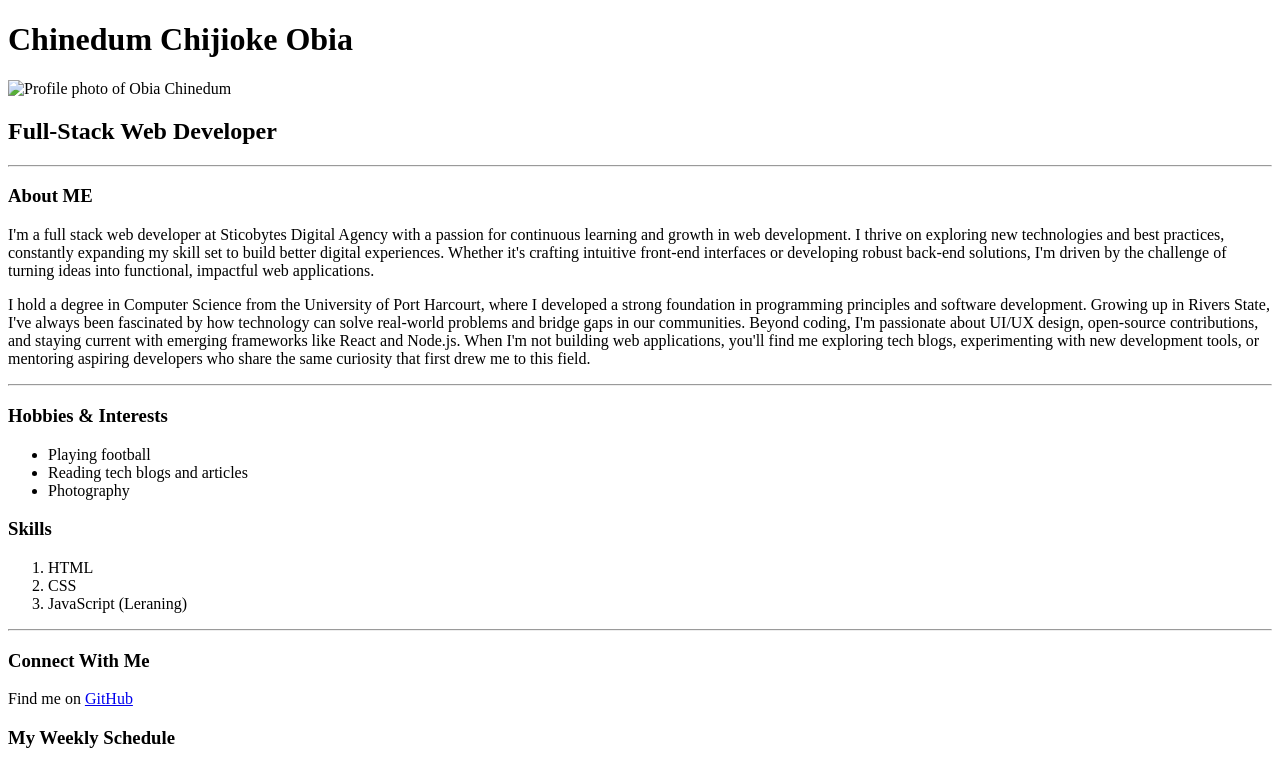
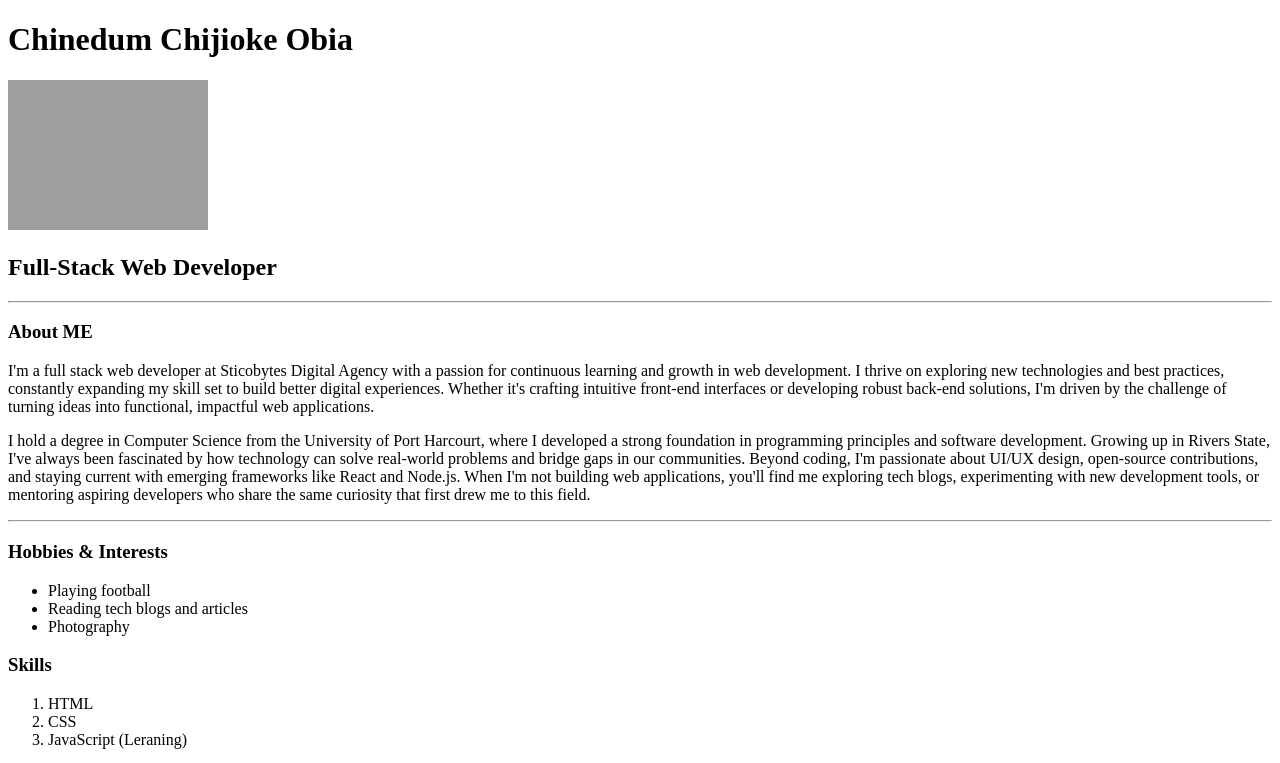
Before and after one commit to Chinaydu01/html-bootcamp-project, a plain HTML site: page index.html in a window 1280 px wide. Shown: the top 763 px of the page. Drawn offline with Linux system fonts and the light colour scheme; the site is published under a folder, as on GitHub Pages, so addresses that start at the root find nothing.

Commit message:
Update index.html

```diff
--- a/index.html
+++ b/index.html
@@ -9,7 +9,7 @@
     <header>
       <h1>Chinedum Chijioke Obia</h1>
       <img
-        src="/images/profie_img.png"
+        src="images/profie_img.png"
         alt="Profile photo of Obia Chinedum"
         width="200"
       />
```
